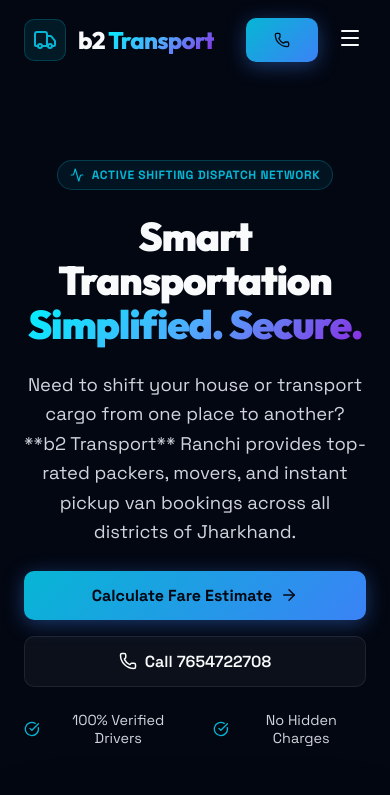
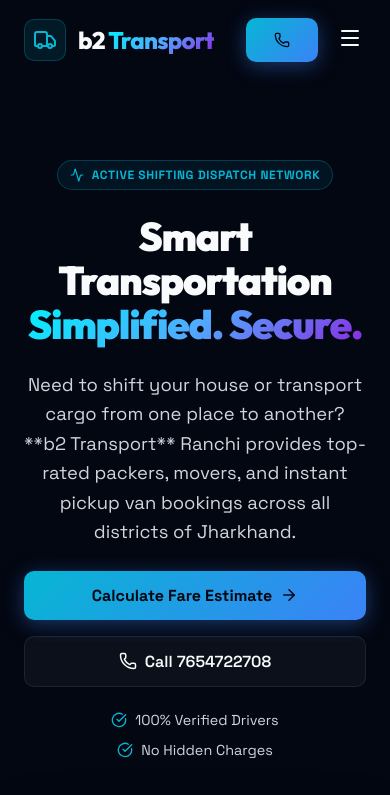
Before and after one commit to bikashsinghchouhan/transport, a Next.js app: page /transport/ in a window 390 px wide. Shown: the top 795 px of the page. Built offline with nearby package versions, Linux system fonts and the light colour scheme.

Commit message:
feat: add styles for Estimator component and project assets

```diff
--- a/src/app/page.module.css
+++ b/src/app/page.module.css
@@ -103,6 +103,14 @@
   display: flex;
   align-items: center;
   gap: 24px;
+}
+
+@media (max-width: 600px) {
+  .heroTrust {
+    flex-direction: column;
+    gap: 12px;
+    align-items: center;
+  }
 }
 
 .trustItem {
--- a/src/components/Estimator.module.css
+++ b/src/components/Estimator.module.css
@@ -336,6 +336,13 @@
   text-shadow: 0 0 15px rgba(6, 182, 212, 0.3);
 }
 
+@media (max-width: 480px) {
+  .priceValue {
+    font-size: 1.6rem;
+    white-space: nowrap;
+  }
+}
+
 .rupeeIcon {
   color: var(--accent-cyan);
 }
```
Also changed, not shown: src/app/page.tsx (line endings or trailing spaces), src/components/Header.tsx (line endings or trailing spaces), 1 other file (tests, documents, lock files or other folders).
